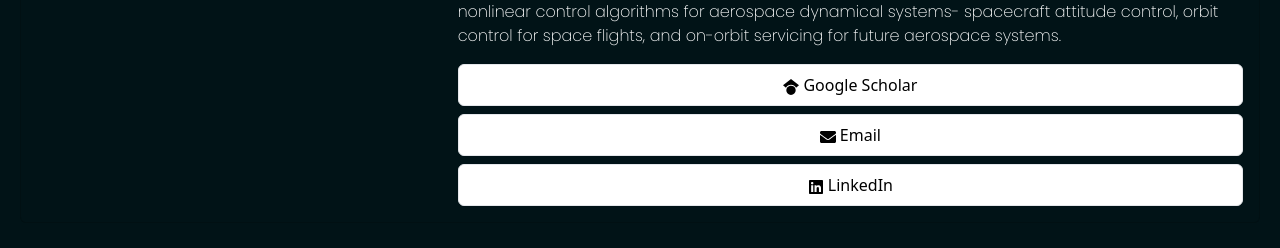
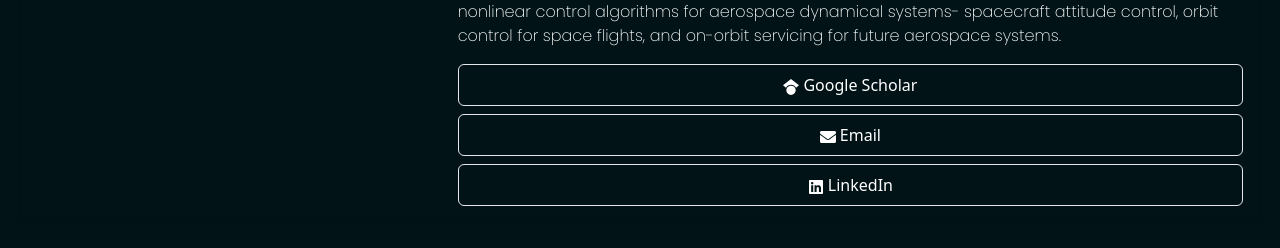
Before and after one commit to pranav-bot/sdfcl-lab-website, a React (Vite) app: page /sdfcl-lab-website/group in a window 1280 px wide. Shown: the part 482-730 px from the top of the page. Built offline with nearby package versions, Linux system fonts and the light colour scheme; no server answers; the database is empty; a web font is replaced by a local one.

Commit message:
chore: ui changes

```diff
--- a/src/components/SimpleCard.css
+++ b/src/components/SimpleCard.css
@@ -14,8 +14,8 @@
 
 /* Card buttons should be white background with black text */
 .card-btn {
-  background: #fff !important;
-  color: #000 !important;
+  background: transparent !important;
+  color: white !important;
   border: 1px solid #e5e7eb !important;
 }
 .card-btn:hover {
```
